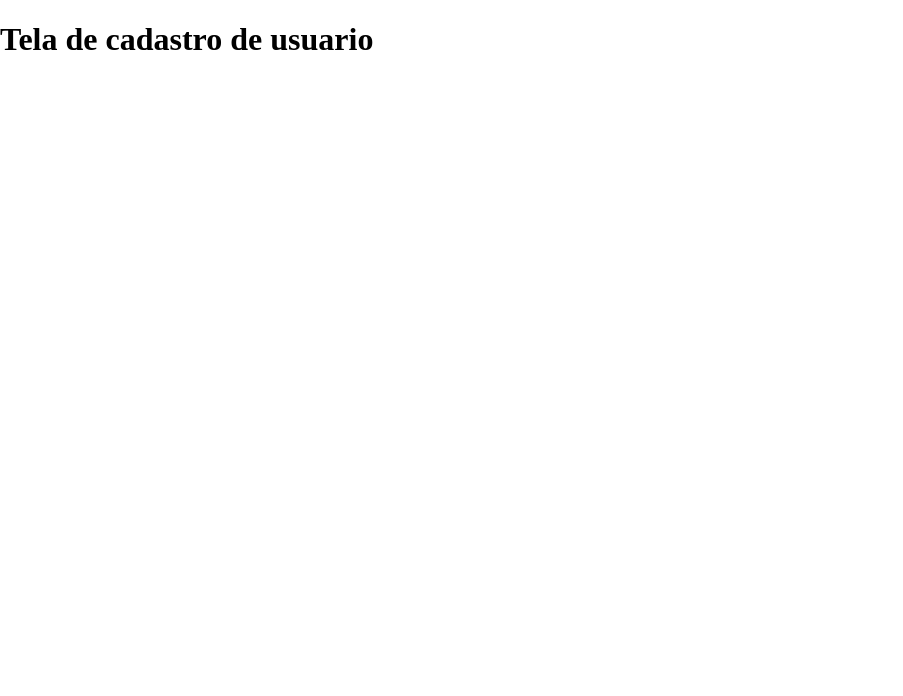
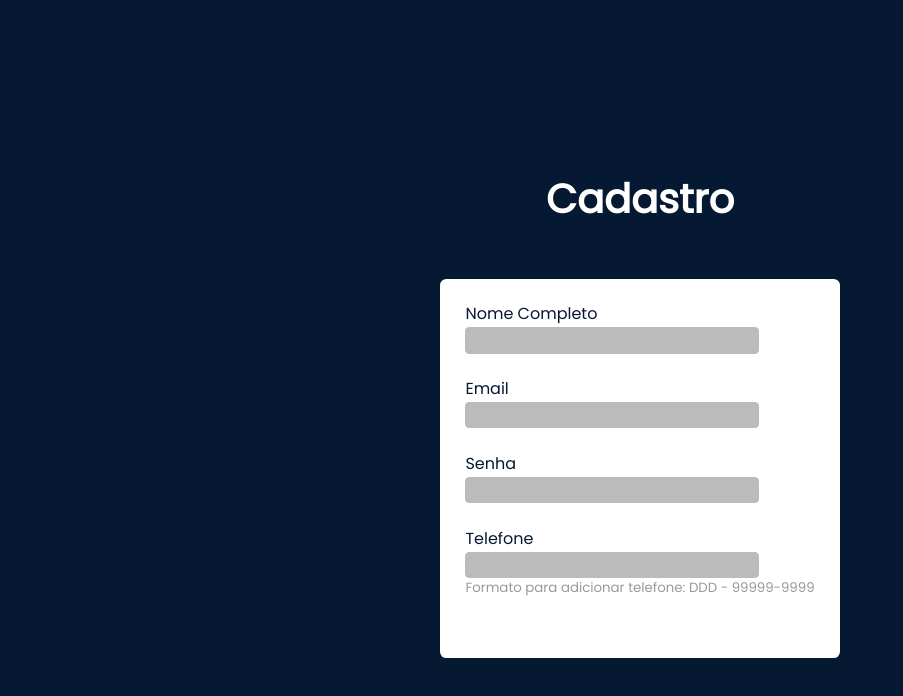
Before and after one commit to anajudith/WebSchool, a React (Create React App) app: page /CadUsuario in a window 1280 px wide. Shown: the top 696 px of the page, without its empty margins (0-903 px from the left). Built offline with nearby package versions, Linux system fonts and the light colour scheme.

Commit message:
Implementando tela de Cadastro de usuario

```diff
--- a/public/index.html
+++ b/public/index.html
@@ -3,6 +3,9 @@
   <head>
     <meta charset="utf-8" />
     <link rel="icon" href="%PUBLIC_URL%/favicon.ico" />
+    <link rel="preconnect" href="https://fonts.googleapis.com">
+    <link rel="preconnect" href="https://fonts.gstatic.com" crossorigin>
+    <link href="https://fonts.googleapis.com/css2?family=Poppins:ital,wght@0,100;0,400;1,100;1,300;1,400&display=swap" rel="stylesheet">
     <meta name="viewport" content="width=device-width, initial-scale=1" />
     <meta name="theme-color" content="#000000" />
     <meta
--- a/src/Pages/CadUsuario.js
+++ b/src/Pages/CadUsuario.js
@@ -1,11 +1,119 @@
 import React from 'react'
+import styled from "styled-components";
+
 
 function CadastroUsuario() {
     return (
-        <div>
-            <h1>Tela de cadastro de usuario</h1>
-        </div>
+        <Container>
+            <UserLogin >
+                <h1>Cadastro</h1>
+                <div>
+                <form autoComplete="nope">
+                    <Form >
+                        <label htmlFor="email">Nome Completo</label>
+                        <input id="email"
+                            type="text"
+                            name="email"
+                            autoComplete="off" required
+                         />
+
+                        <label htmlFor="email">Email</label>
+                        <input id="email"
+                            type="text"
+                            name="email"
+                            autoComplete="off" required
+                        />
+
+                        <label htmlFor="password">Senha</label>
+                        <input id="password"
+                            type="password"
+                            name="password" required
+                        />
+
+                        <label for="phone">Telefone</label>
+                        <input id="phone"
+                            type="tel"
+                            name="phone"
+                            autoComplete="off"
+                            pattern="[0-9]{3}-[0-9]{3}-[0-9]{4}"
+                            required />
+                            <small>Formato para adicionar telefone: DDD - 99999-9999</small>
+
+                    </Form>
+                    <UIButton type="submit" theme="contained-green" rounded>
+
+                         {/* <button onClick={handleClick}>Entrar</button> */}
+
+                    </UIButton>
+                </form>
+                </div>
+          </UserLogin>
+
+        </Container>
     )
 }
 
 export default CadastroUsuario
+
+
+const Container = styled.div `
+
+    display: flex;
+    justify-content: center;
+    align-items: center;
+    background-color: #051932;
+    height: 100vh;
+
+`
+const UIButton = styled.div`
+   width: 100%;
+  margin-top: 30px;
+  margin-bottom: 30px;
+//Pegar estilização do botão no UI Material
+`
+
+const UserLogin = styled.div`
+  width: 400px;
+  margin: 0 auto;
+
+  h1 {
+    font-size: 40px;
+    color: #FFFFFF;
+    margin-bottom: 50px;
+    text-align: center;
+  }
+
+  div {
+    background-color: #FFFFFF;
+    justify-content: center;
+    display: flex;
+    border-radius: 0.4rem;
+  }
+`
+const Form = styled.div`
+  display: flex;
+  flex-direction: column;
+
+  label {
+    margin-bottom: 1px;
+    color: #051932;
+    font-size: 16px;
+    margin-top: 1.4rem;
+    float: right;
+  }
+  input {
+    border-radius: 4px;
+    border: 1px solid #BBBBBB;
+    height: 1.4rem;
+
+    background-color: #BBBBBB;
+    width: 18rem;
+  }
+
+
+
+  small {
+    opacity: 0.4;
+  }
+`
+//user-login__submit-button
--- a/src/Pages/InitialScreen.js
+++ b/src/Pages/InitialScreen.js
@@ -1,3 +1,4 @@
+/* eslint-disable jsx-a11y/anchor-is-valid */
 import React from 'react'
 import styled from "styled-components";
 import {Link} from 'react-router-dom';
@@ -19,8 +20,9 @@ function InitialScreen() {
                 <NavMenu>
                     <span>Quem somos</span>
                     <span>Nossos Cursos</span>
-                    <span><Link to="/login">Entrar</Link></span>
-                    <span>Botão cadastrar</span>
+                    <span ><Link to="/login">Entrar</Link></span>
+                    <span ><Link to="/CadUsuario">Cadastrar</Link></span>
+
 
                 </NavMenu>
             </Main>
@@ -37,8 +39,7 @@ const Header = styled.div`
     width: 100%;
     height: 100rem;
     /* background: #3FDCBB; */
-    padding: 0;
-    margin: 0;
+
 `
 const Main = styled.div`
     display: flex;
@@ -58,6 +59,7 @@ const NavMenu = styled.div`
 
 span {
     padding: 0.8rem;
+
 }
 
 `
--- a/src/Pages/Login.js
+++ b/src/Pages/Login.js
@@ -70,9 +70,10 @@ const UserLogin = styled.div`
   }
 
   div {
-      background-color: #FFFFFF;
-     justify-content: center;
-        display: flex;
+    background-color: #FFFFFF;
+    justify-content: center;
+    display: flex;
+    border-radius: 0.4rem;
   }
 `
 const Form = styled.div`
@@ -80,7 +81,7 @@ const Form = styled.div`
   flex-direction: column;
 
   label {
-    margin-bottom: 5px;
+    margin-bottom: 1px;
     color: #051932;
     font-size: 16px;
     margin-top: 2rem;
--- a/src/index.css
+++ b/src/index.css
@@ -13,7 +13,9 @@ code {
 } */
 
 
-
+*{
+  font-family: 'Poppins', sans-serif;
+}
 
 body {
    padding: 0;
@@ -22,4 +24,5 @@ body {
     font-size: 100%;
     font: inherit;
     vertical-align: baseline;
+
   }
```
